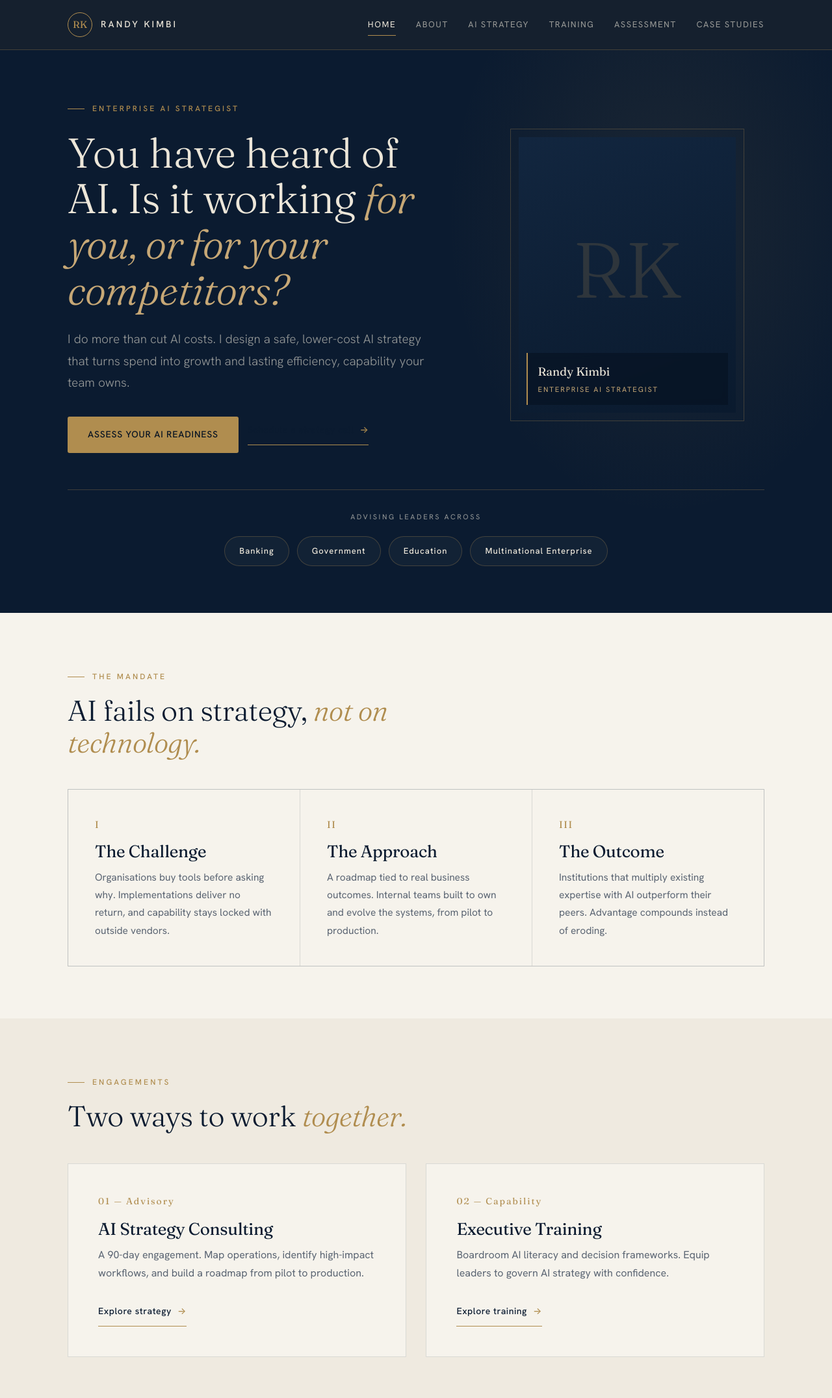
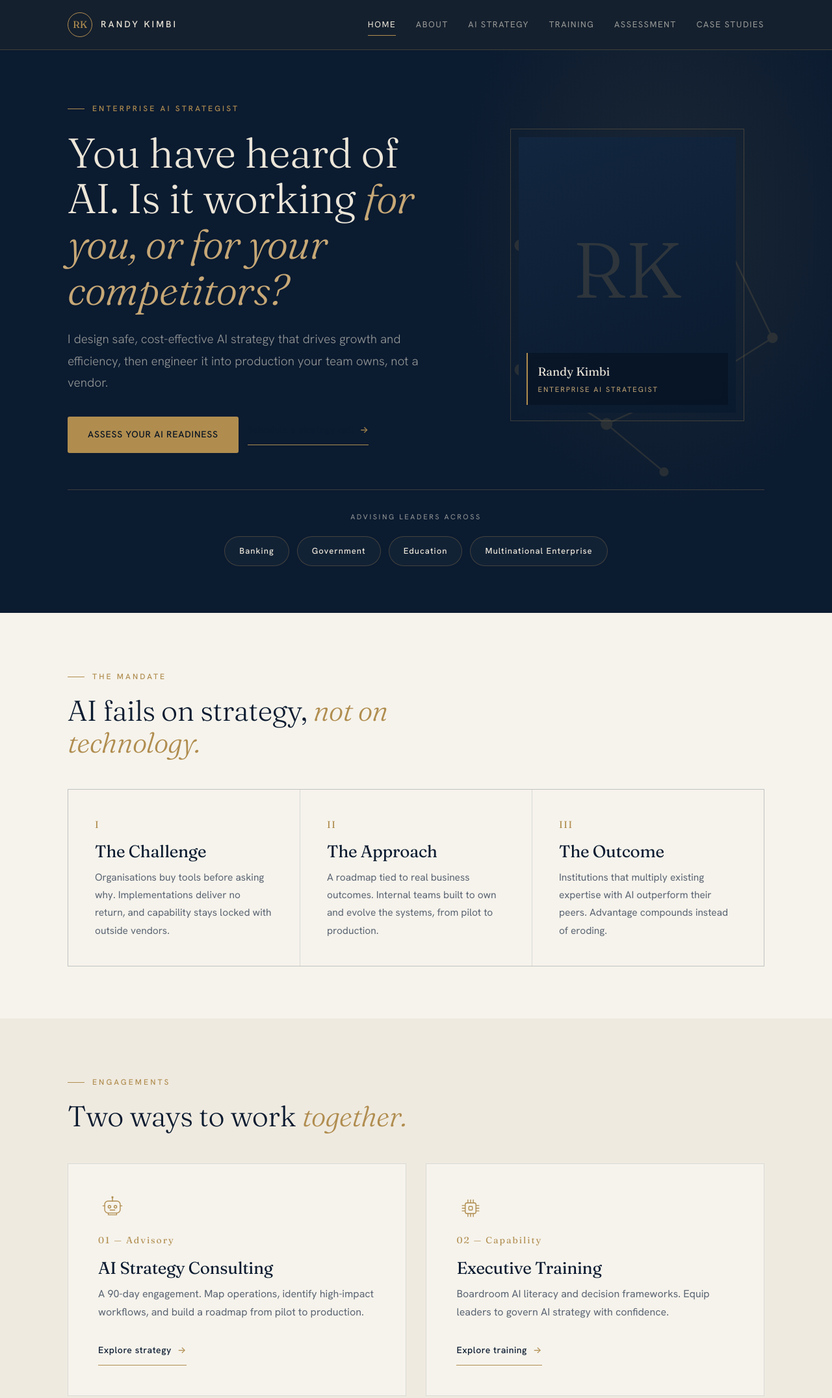
Before and after one commit to songmbu/randykimbi-website, a plain HTML site: page index.html in a window 1280 px wide. Shown: the top 2151 px of the page at 65% size. Drawn offline with Linux system fonts and the light colour scheme.

Commit message:
Update index.html

```diff
--- a/index.html
+++ b/index.html
@@ -4,8 +4,16 @@
   <meta charset="UTF-8">
   <meta name="viewport" content="width=device-width, initial-scale=1.0">
   <title>Randy Kimbi — Enterprise AI Strategist</title>
-  <meta name="description" content="Enterprise AI strategy and executive capability for banks, government, universities and multinational enterprise across Central Africa.">
+  <meta name="description" content="Enterprise AI strategy, engineering and executive capability for banks, government, universities and multinational enterprise across Central Africa.">
   <link rel="stylesheet" href="/css/main.css">
+  <style>
+    .hero .container{position:relative;z-index:2}
+    .hero-ai{position:absolute;top:50%;right:1%;transform:translateY(-50%);width:min(46%,540px);opacity:.16;pointer-events:none;z-index:1;color:var(--gold)}
+    .hero-ai svg{width:100%;height:auto;display:block}
+    .svc-ico{width:44px;height:44px;color:var(--gold);margin-bottom:16px}
+    .svc-ico svg{width:100%;height:100%;display:block}
+    @media(max-width:900px){.hero-ai{opacity:.10;width:78%;right:auto;left:50%;transform:translate(-50%,-50%)}}
+  </style>
 </head>
 <body>
   <header>
@@ -25,12 +33,33 @@
   </header>
 
   <section class="hero">
+    <div class="hero-ai" aria-hidden="true">
+      <svg viewBox="0 0 220 200" fill="none" stroke="currentColor" stroke-width="1">
+        <line x1="30" y1="46" x2="92" y2="76"/>
+        <line x1="92" y1="76" x2="158" y2="42"/>
+        <line x1="92" y1="76" x2="150" y2="128"/>
+        <line x1="150" y1="128" x2="84" y2="158"/>
+        <line x1="84" y1="158" x2="30" y2="124"/>
+        <line x1="30" y1="124" x2="92" y2="76"/>
+        <line x1="158" y1="42" x2="188" y2="104"/>
+        <line x1="188" y1="104" x2="150" y2="128"/>
+        <line x1="84" y1="158" x2="120" y2="188"/>
+        <circle cx="30" cy="46" r="3.2" fill="currentColor"/>
+        <circle cx="92" cy="76" r="4.2" fill="currentColor"/>
+        <circle cx="158" cy="42" r="3.2" fill="currentColor"/>
+        <circle cx="150" cy="128" r="3.2" fill="currentColor"/>
+        <circle cx="84" cy="158" r="3.2" fill="currentColor"/>
+        <circle cx="30" cy="124" r="3.2" fill="currentColor"/>
+        <circle cx="188" cy="104" r="2.8" fill="currentColor"/>
+        <circle cx="120" cy="188" r="2.4" fill="currentColor"/>
+      </svg>
+    </div>
     <div class="container">
       <div class="hero-grid">
         <div>
           <span class="eyebrow">Enterprise AI Strategist</span>
           <h1>You have heard of AI. Is it working <em>for you, or for your competitors?</em></h1>
-          <p>I do more than cut AI costs. I design a safe, lower-cost AI strategy that turns spend into growth and lasting efficiency, capability your team owns.</p>
+          <p>I design safe, cost-effective AI strategy that drives growth and efficiency, then engineer it into production your team owns, not a vendor.</p>
           <div class="hero-cta">
             <a href="/assessment/" class="btn btn-primary">Assess your AI readiness</a>
             <a href="/contact/" class="textlink">Schedule a strategy call <span class="ar">&rarr;</span></a>
@@ -96,12 +125,35 @@
       </div>
       <div class="services">
         <div class="svc">
+          <div class="svc-ico" aria-hidden="true">
+            <svg viewBox="0 0 48 48" fill="none" stroke="currentColor" stroke-width="1.5" stroke-linecap="round" stroke-linejoin="round">
+              <line x1="24" y1="7" x2="24" y2="12"/>
+              <circle cx="24" cy="5.5" r="1.8" fill="currentColor" stroke="none"/>
+              <rect x="11" y="12" width="26" height="20" rx="5.5"/>
+              <circle cx="19" cy="21.5" r="2.2"/>
+              <circle cx="29" cy="21.5" r="2.2"/>
+              <line x1="20" y1="27" x2="28" y2="27"/>
+              <line x1="11" y1="20" x2="8" y2="20"/>
+              <line x1="37" y1="20" x2="40" y2="20"/>
+              <path d="M17 32 v3 h14 v-3"/>
+            </svg>
+          </div>
           <div class="svc-i">01 — Advisory</div>
           <h3>AI Strategy Consulting</h3>
           <p>A 90-day engagement. Map operations, identify high-impact workflows, and build a roadmap from pilot to production.</p>
           <a href="/services/strategy/" class="textlink">Explore strategy <span class="ar">&rarr;</span></a>
         </div>
         <div class="svc">
+          <div class="svc-ico" aria-hidden="true">
+            <svg viewBox="0 0 48 48" fill="none" stroke="currentColor" stroke-width="1.5" stroke-linecap="round" stroke-linejoin="round">
+              <rect x="15" y="15" width="18" height="18" rx="3"/>
+              <rect x="21" y="21" width="6" height="6" rx="1"/>
+              <line x1="24" y1="15" x2="24" y2="10"/><line x1="19.5" y1="15" x2="19.5" y2="10"/><line x1="28.5" y1="15" x2="28.5" y2="10"/>
+              <line x1="24" y1="33" x2="24" y2="38"/><line x1="19.5" y1="33" x2="19.5" y2="38"/><line x1="28.5" y1="33" x2="28.5" y2="38"/>
+              <line x1="15" y1="24" x2="10" y2="24"/><line x1="15" y1="19.5" x2="10" y2="19.5"/><line x1="15" y1="28.5" x2="10" y2="28.5"/>
+              <line x1="33" y1="24" x2="38" y2="24"/><line x1="33" y1="19.5" x2="38" y2="19.5"/><line x1="33" y1="28.5" x2="38" y2="28.5"/>
+            </svg>
+          </div>
           <div class="svc-i">02 — Capability</div>
           <h3>Executive Training</h3>
           <p>Boardroom AI literacy and decision frameworks. Equip leaders to govern AI strategy with confidence.</p>
```
